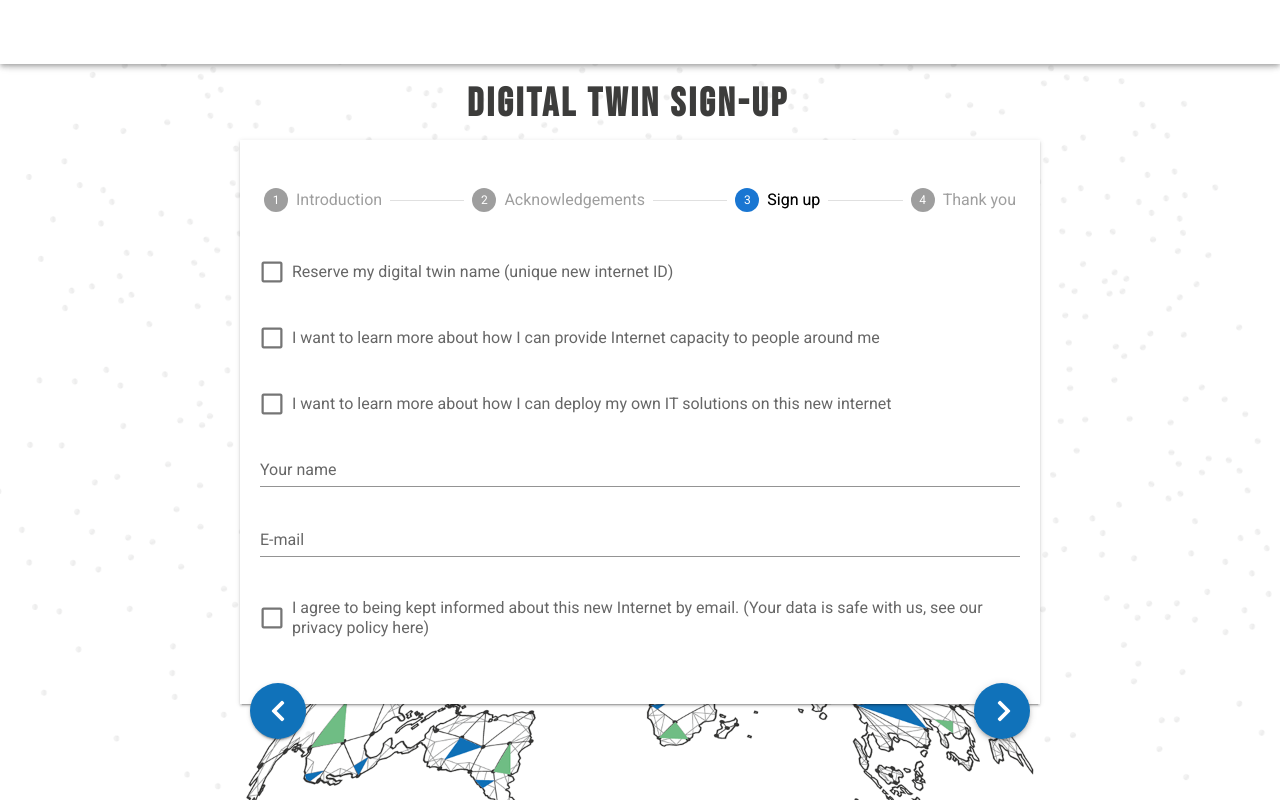
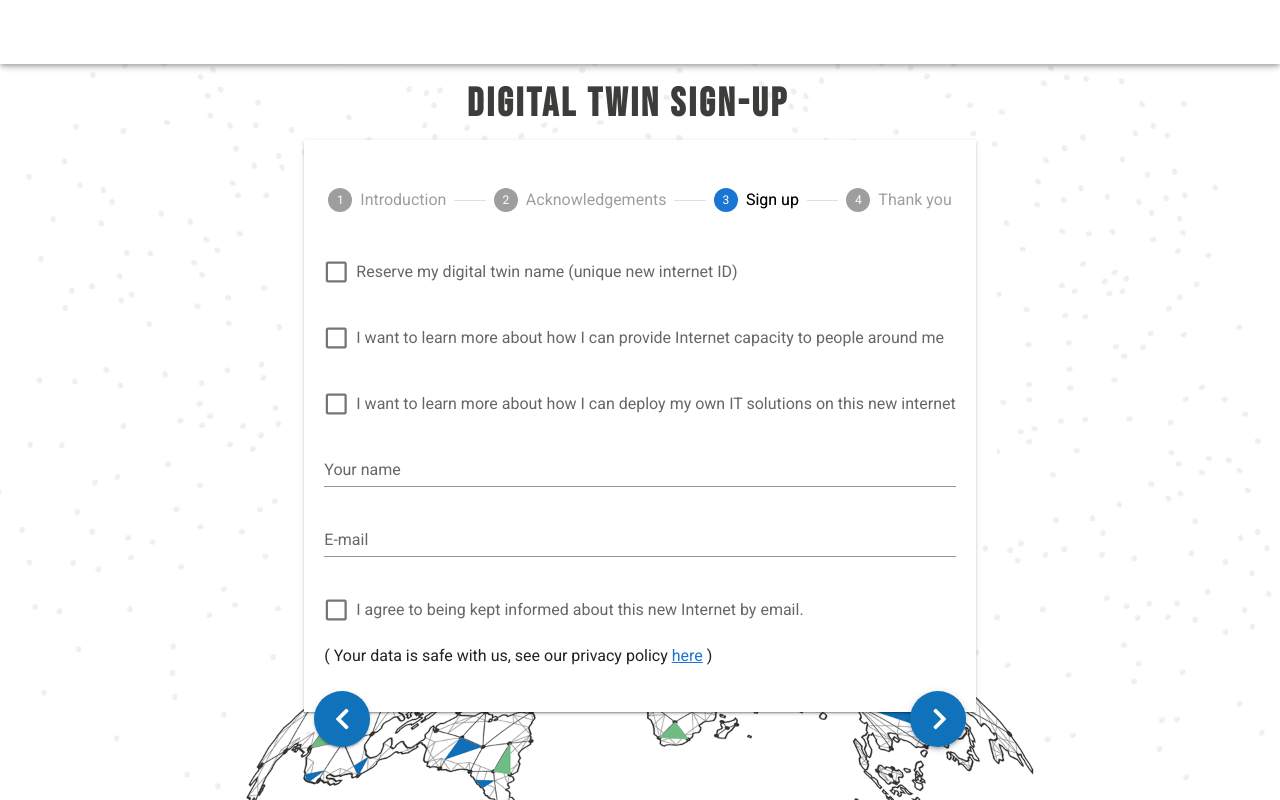
Before and after one commit to threefoldtech/actionwidget, a Vue app in the folder frontend/: page /1/signup in a window 1280 px wide. Built offline with nearby package versions, Linux system fonts and the light colour scheme.

Commit message:
bug fixes

```diff
--- a/frontend/src/App.vue
+++ b/frontend/src/App.vue
@@ -19,7 +19,7 @@
         <v-content>
             <div id="app" class="back">
                 <h1 class="text-center mr-6 pt-6">
-                    {{ $route.meta.title || $route.name || 'Referrer' }}
+                    {{ $route.meta.title || $route.name}}
                 </h1>
                 <router-view></router-view>
             </div>
--- a/frontend/src/views/Signup.vue
+++ b/frontend/src/views/Signup.vue
@@ -50,10 +50,10 @@
 
                         <v-checkbox
                             v-model="canSendEmail"
-                            label="I agree to being kept informed about this new Internet by email. (Your data is safe with us, see our privacy policy here)"
+                            label="I agree to being kept informed about this new Internet by email."
                             :rules="[v => !!v || 'You must agree to continue!']"
                         />
-
+                        <p> ( Your data is safe with us, see our privacy policy <a href="https://docs.google.com/document/d/16i6M2Bkxh0o5kbDOuBCnErPJ_OKM1uLkgPWJwexZ9lQ/edit?usp=sharing" target="_blank">here</a> )</p>
                         <v-btn
                             :disabled="!valid"
                             elevation="3"
@@ -100,6 +100,7 @@
                     'Please use alphanumerics charachters only (0-9 and a-z)',
             ],
             userNameRules: [
+                v => !!v || 'Your name is required',
                 v => v.length <= 40 || 'Name must be less than 40 characters',
                 v =>
                     /^[a-zA-Z0-9]+$/.test(v) ||
```
